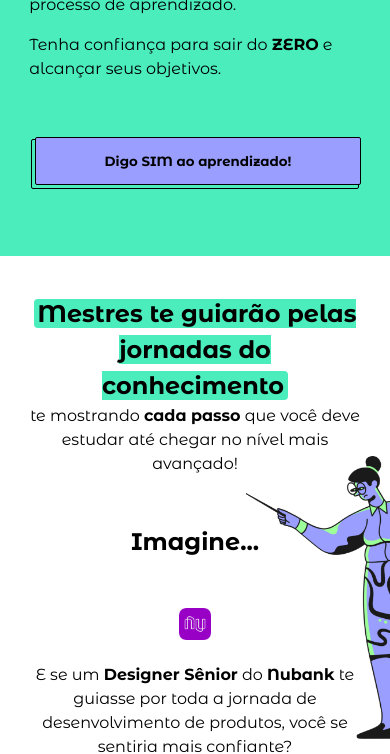
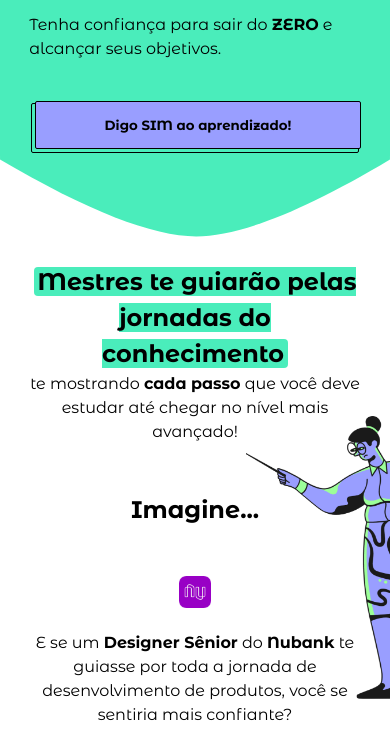
Before and after one commit to braineeacademy/landing-page, a plain HTML site: page index.html in a window 390 px wide. Shown: the part 449-1203 px from the top of the page. Drawn offline with Linux system fonts and the light colour scheme; a script that the page names is missing.

Commit message:
Adding image

```diff
--- a/css/style.css
+++ b/css/style.css
@@ -40,7 +40,7 @@
 
 #boxes {
     background-image: url('../img/teacher.png');
-    background-position: right 180px;
+    background-position: right 260px;
     background-repeat: no-repeat;
     background-size: 144px;
 }
@@ -210,7 +210,6 @@
 
 /* Boxes */
 #boxes {
-    margin-top: 20px;
     text-align: center;
 }
 
@@ -294,14 +293,13 @@
         left: 3px;
     }
 
-    /* Header */
-    header {
-        padding-bottom: 20px;
-    }
-
     /* Showcase */
     #showcase h1 {
         margin-top: 40px;
+    }
+
+    #showcase .button_container {
+        margin-bottom: 0px;
     }
 
     /* Newsletter Form */
@@ -330,4 +328,11 @@
     #boxes .box {
         padding: 0px;
     }
+
+    #boxes {
+        background-image: url('../img/teacher.png'), url('../img/dobra_verde.svg');
+        background-position: right 260px, top;
+        background-repeat: no-repeat;
+        background-size: 144px, 100%;
+    }
 }
--- a/index.html
+++ b/index.html
@@ -29,7 +29,7 @@
             </div>
 
             <p>Siga um passo a passo elaborado por <b>MESTRES</b> no assunto que te guiará no processo de aprendizado.</p>
-            <p style="margin-bottom: 40px;">Tenha confiança para sair do <b>ZERO</b> e alcançar seus objetivos.</p>
+            <p style="margin-bottom: 24px;">Tenha confiança para sair do <b>ZERO</b> e alcançar seus objetivos.</p>
             <div class="button_container">
                 <button type="button" class="button_1" onclick="goToFormAnxiety1()">Digo SIM ao aprendizado!</button>
                 <div class="button_support"></div>
@@ -39,7 +39,7 @@
 
     <section id="boxes">
         <div class="container">
-            <h1 style="margin-bottom: 0;"><b style= "background-color: #4aedbb; border-radius: 4px; padding-left: 4px; padding-right: 4px;">Mestres te guiarão pelas jornadas do conhecimento</b></h1>
+            <h1 style="margin: 0; padding-top: 108px;"><b style= "background-color: #4aedbb; border-radius: 4px; padding-left: 4px; padding-right: 4px;">Mestres te guiarão pelas jornadas do conhecimento</b></h1>
             <p style="margin-top: 0;">te mostrando <b>cada passo</b> que você deve estudar até chegar no nível mais avançado!</p>
             <h1 style="margin-top: 48px; margin-bottom: 48px;">Imagine...</h1>
             <div class="box">
```
